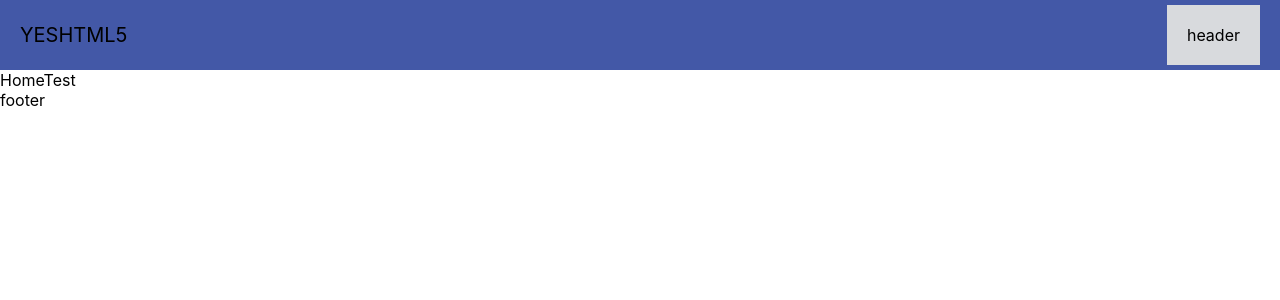
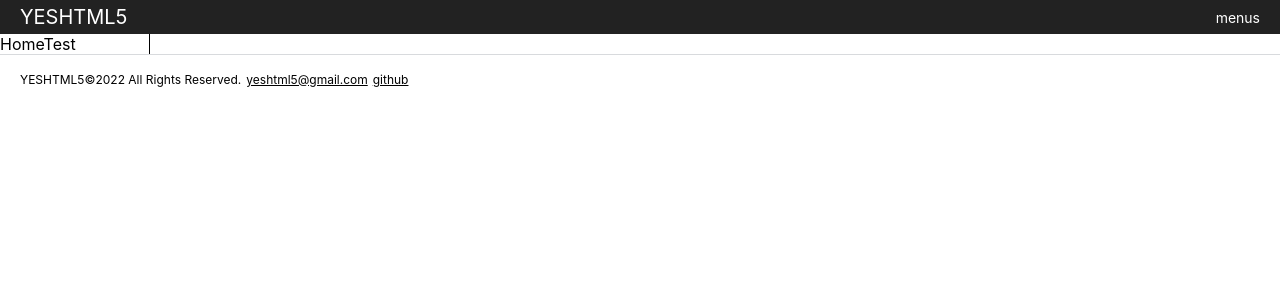
Before and after one commit to yeshtml5/nextjs, a Next.js app: page /common/test in a window 1280 px wide. Shown: the top 300 px of the page. Built offline with nearby package versions, Linux system fonts and the light colour scheme.

Commit message:
nextjs 레이아웃작업중

```diff
--- a/components/layout/footer.tsx
+++ b/components/layout/footer.tsx
@@ -1,14 +1,43 @@
 /**
- * @name Layout
+ * @name Layout/Footer
  */
-type Props = {
-  children: React.ReactNode;
-};
+import styled from "styled-components";
+import { COLOR } from "styles";
 
 export default function Footer() {
   return (
-    <footer>
-      <div>footer</div>
-    </footer>
+    <Content>
+      <div className="wrapper">
+        {/* <div>footer</div> */}
+        <p className="copyright">
+          YESHTML5©2022 All Rights Reserved.
+          <a rel="noreferrer" href="mailto:yeshtml5@gmail.com" target="_blank">
+            yeshtml5@gmail.com
+          </a>
+          <a
+            rel="noreferrer"
+            href="https://githgub.com/yeshtml5"
+            target="_blank"
+          >
+            github
+          </a>
+        </p>
+      </div>
+    </Content>
   );
 }
+//*--------------------------------------------------*
+const Content = styled.footer`
+  .wrapper {
+    border-top: 1px solid ${COLOR.GRAY4};
+    padding: 5px 20px;
+    background-color: ${COLOR.WHITE};
+  }
+  .copyright {
+    font-size: 12px;
+  }
+  a {
+    margin-left: 5px;
+    text-decoration: underline;
+  }
+`;
--- a/components/layout/header.tsx
+++ b/components/layout/header.tsx
@@ -9,7 +9,10 @@ export default function Header() {
     <HeaderContent>
       <div className={`wrapper ${layout.space_between}`}>
         <div className="logo">YESHTML5</div>
-        <div style={{ padding: 20, backgroundColor: COLOR.GRAY4 }}>header</div>
+        {/* aside */}
+        <aside>
+          <div>menus</div>
+        </aside>
       </div>
     </HeaderContent>
   );
@@ -18,9 +21,14 @@ export default function Header() {
 const HeaderContent = styled.div`
   .wrapper {
     padding: 5px 20px;
-    background-color: ${COLOR.BLUE1};
+    background-color: ${COLOR.BLACK1};
   }
   .logo {
+    color: ${COLOR.WHITE};
     font-size: 20px;
   }
+  aside {
+    color: ${COLOR.WHITE};
+    font-size: 14px;
+  }
 `;
--- a/components/layout/layout.tsx
+++ b/components/layout/layout.tsx
@@ -12,9 +12,14 @@ type Props = {
 export default function Layout({ children, ...props }: Props) {
   return (
     <>
+      {/* {debug(props)} */}
       <Header />
-      <Nav />
-      <main className={layout.container}>{children}</main>
+      <div className={layout.container_wrapper}>
+        <nav className={layout.container_nav}>
+          <Nav />
+        </nav>
+        <main className={layout.container}>{children}</main>
+      </div>
       <Footer />
     </>
   );
--- a/package.json
+++ b/package.json
@@ -15,7 +15,8 @@
     "react": "18.2.0",
     "react-dom": "18.2.0",
     "sass": "^1.54.6",
-    "styled-components": "^5.3.5"
+    "styled-components": "^5.3.5",
+    "swr": "^1.3.0"
   },
   "devDependencies": {
     "@types/node": "18.6.4",
--- a/styles/layout.module.scss
+++ b/styles/layout.module.scss
@@ -1,5 +1,13 @@
 //*--------------------------------------------------*
 // 레이아웃
+.container_wrapper {
+  display: flex;
+  flex-direction: row;
+}
+.container_nav {
+  width: 150px;
+  border-right: 1px solid #000;
+}
 .container {
   padding: 0;
 }
```
Also changed, not shown: lib/util/index.ts (added, +17 -0 lines), lib/util/log.tsx (added, +13 -0 lines), 1 other file (tests, documents, lock files or other folders).
